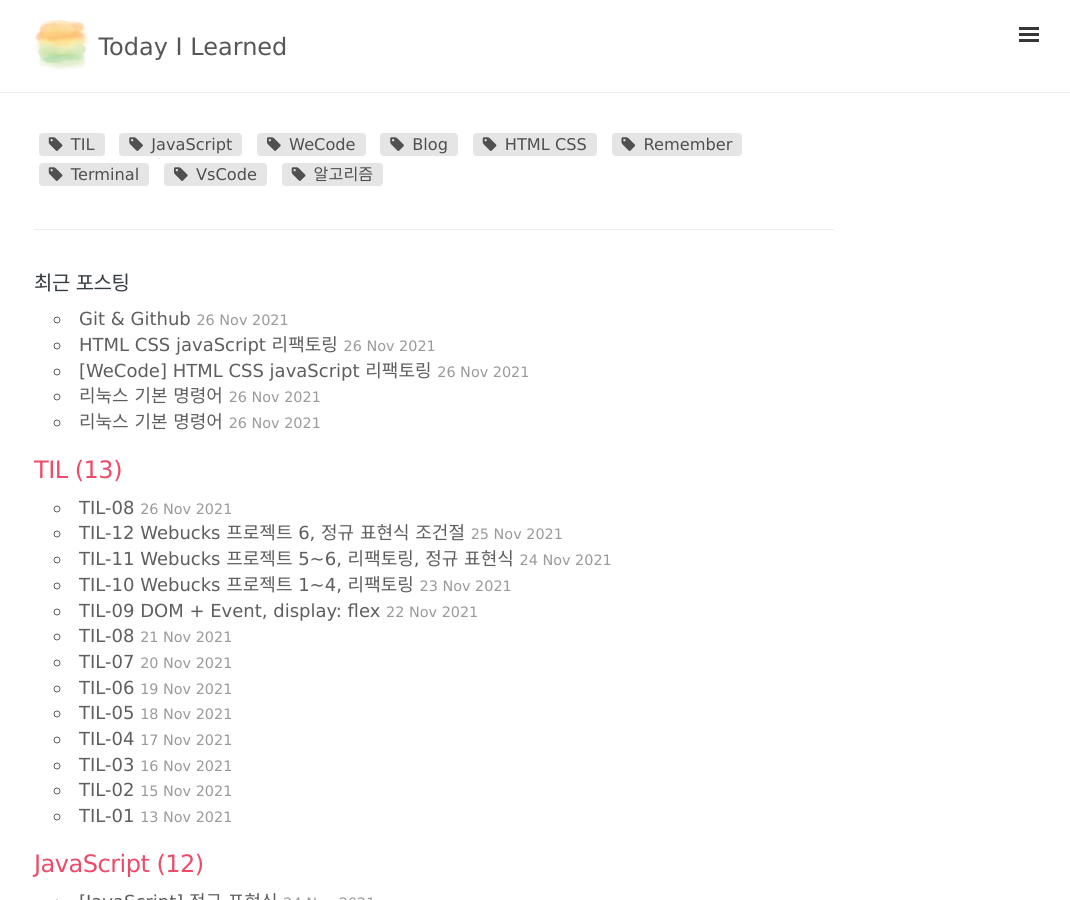
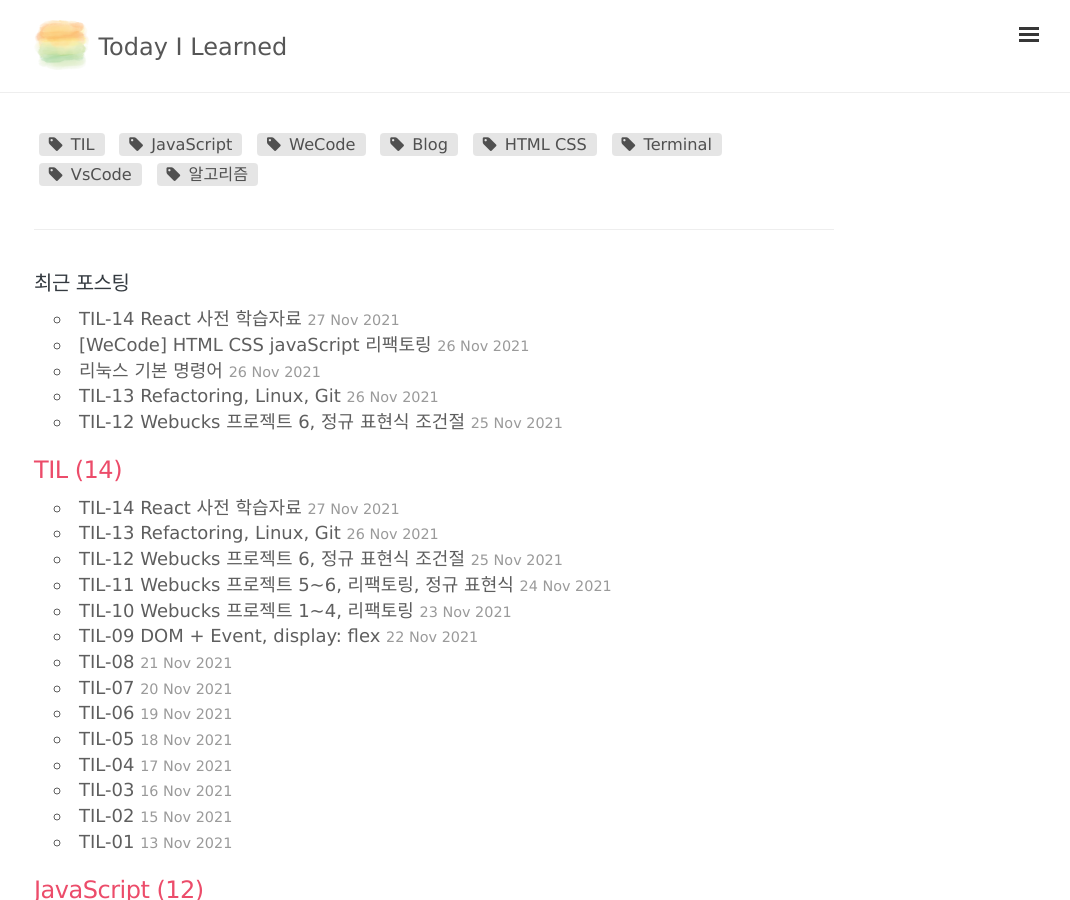
Before and after one commit to 1day1commit/1day1commit.github.io, a Jekyll site: the page built from index.html, in a window 1280 px wide and 900 px high. Shown: the whole window, without its empty margins (206-1276 px from the left). Built offline with Jekyll 4.4.1, drawn with Linux system fonts in a browser that asks for light colours; nearby versions of some CDN libraries; some of the changed lines change nothing that is shown; some of the changed text lies outside the part shown.

Commit message:
포스트 수정

````diff
--- a/_posts/TIL(Today I Learned)/2021-11-26-til-13.md
+++ b/_posts/TIL(Today I Learned)/2021-11-26-til-13.md
@@ -1,6 +1,6 @@
 ---
 layout: post
-title: 'TIL-08'
+title: 'TIL-13 Refactoring, Linux, Git'
 
 categories:
   - TIL
@@ -35,3 +35,5 @@
 <br>
 
 # 내일 할 것
+
+- [WeCode] React 사전 학습 자료 공부
--- /dev/null
+++ b/_posts/TIL(Today I Learned)/2021-11-27-til-14.md
@@ -0,0 +1,34 @@
+---
+layout: post
+title: 'TIL-14 React 사전 학습자료'
+
+categories:
+  - TIL
+
+tags:
+  - [TIL]
+
+toc: true
+
+permalink: /:title/
+
+date: 2021-11-27T14:05:32+0900
+last_modified_at: 2021-11-27T14:05:32+0900
+---
+
+<br>
+<br>
+
+# 오늘 할 것 (계획)
+
+- [WeCode] React 사전 학습자료 공부
+
+<br>
+
+# 오늘 한 일 (회고)
+
+
+
+<br>
+
+# 내일 할 것
--- a/_posts/remember/2021-11-26-remember-01.md
+++ /dev/null
@@ -1,40 +0,0 @@
----
-layout: post
-title: '리눅스 기본 명령어'
-
-categories:
-  - Remember
-
-tags:
-  - []
-
-toc: true
-
-permalink: /:title/
-
-date: 2021-11-26T15:33:47+0900
-last_modified_at: 2021-11-26T15:33:47+0900
----
-
-<br>
-<br>
-
-`cd (change directory)` 폴더 이동
-
-`ls (list segements)` 현재 경로 내 파일 목록 출력
-
-`pwd (print working directory)` 현재 경로 출력
-
-`mkdir / rmdir (make directory)` 디렉토리 생성 / 제거
-
-`rm (remove)` 파일 / 디렉토리 제거
-
-`cp (copy)` 파일 / 디렉토리 복사
-
-`mv (move)` 파일 / 디렉토리 이동
-
-`cat (concatenate)` 터미널에 파일 내용 출력
-
-`touch (touch)` 파일 생성 및 날짜정보 변경
-
-`chmod (change mode)` 파일 / 디렉토리 권한 설정
--- a/_posts/remember/2021-11-26-remember-02.md
+++ /dev/null
@@ -1,143 +0,0 @@
----
-layout: post
-title: 'HTML CSS javaScript 리팩토링'
-
-categories:
-  - Remember
-
-tags:
-  - [WeCode, Refactoring]
-
-toc: true
-
-permalink: /:title/
-
-date: 2021-11-26T16:53:59+0900
-last_modified_at: 2021-11-26T16:53:59+0900
----
-
-<br>
-<br>
-
-# 1. `console.log` 삭제
-
-테스트가 끝난 콘솔은 모두 지워주어야 합니다.
-`console.log` 는 테스르틀 할 때는 필수적이지만 최종 결과물에는 포함되면 안됩니다.
-
-`console.log` 는 테스트 용도 외에 코드에 어떤 영향도 미치지 않습니다. 하지만 코드의 가독성을 해칠 수 있습니다.
-
-또한 기존의 `console.log` 가 잔존한 상태로 새로운 테스트를 위해 `console.log` 를 추가했을 때 내가 진짜로 테스트 하고 싶은 값이 무엇인지 알기 어려워집니다.
-
-코드의 가독성, 다른 팀원들을 위한 기본적인 배려 차원에서 `console.log` 를 지우는 것은 **가장 기본적인 컨벤션입니다.**
-
-<br>
-
-# 2. id, class 명, 변수명, 함수명
-
-id, class, 변수, 함수의 이름에서 의미가 직관적으로 드러나게 작성해야합니다.
-
-또한 camelCase 컨벤션도 꼭 지켜주어야 합니다.
-
-코드는 쓰는 경우보다 읽히는 경우가 훨씬 많습니다!
-
-개발자가 보내는 시간 중 코드를 짜는 시간은 **10%** 밖에 안된다고 합니다. 나머지 **90%** 의 시간은 모두 코드를 읽고 해석하면서 보낸다고 합니다.
-
-그렇기 때문에 내가 짠 코드를 미래의 내가, 그리고 협업하는 다른 팀원들이 읽기 쉽게 만드는 일은 **가장 기본적이면서 가장 중요한 일** 입니다.
-
-<br>
-
-# 3. 들여 쓰기
-
-프로그래밍 언어에서 규칙성 있는 들여 쓰기는 가독성 측면에서 매우 중요합니다.
-
-<br>
-
-# 4. Semantic Tag 의 사용
-
-HTML 에는 다양한 태그가 존재하면 그 중에서도 Semantic Tag 를 적절하게 사용하는 것은 가독성과 SEO 측면에서 너무나 중요합니다.
-
-`<div>, <span>` 태그를 남발하기 보다는 상황에 맞게 적절한 태그를 사용해야 합니다.
-
-<br>
-
-# 5. img tag alt 속성
-
-`<img>` 태그를 사용할 때는 다음과 같은 이유로 반드시 alt 속성을 부여해주어야 합니다.
-
-1. 이미지가 로딩되지 않을 경우 alt 속성에 적힌 값이 보여집니다.
-2. 시각장애인의 경우 `alt` 속성을 통해 어떤 이미지가 보여지는지 알 수 있습니다.
-3. SEO 검색엔진 최적화에서 어떤 `img` 인지 인식하는 코드는 `alt` 속성입니다.
-
-**이런 이유로 `alt` 속성은 중요하기 때문에 `src` 속성보다 먼저 작성하는 것이 좋습니다.**
-
-<br>
-
-# 6. Self Closing Tag
-
-HTML 태그는 일반적으로 여는태그와 닫는태그로 이루어져 있습니다.
-
-하지만 열고 닫는 태그 없이 스스로 닫을 수 있는 Self Closing 태그들이 있습니다. 이런 태그들은 쓸데없이 열고 닫으면 가독성을 해칠수 있습니다.
-
-Self Closing 태그에는
-
-- `<br>`
-- `<hr>`
-- `<img>`
-- `<meta>`
-- `<link>`
-- `<input>`
-
-이 있습니다.
-
-<br>
-
-# 7. CSS 속성 순서
-
-CSS 속성은 레이아웃에 영향을 많이 주는 순서대로, 인접 속성끼리 묶어서 작성해주는게 좋습니다.
-
-우리가 작성한 수많은 CSS 속성들이 규칙없이 뒤섞여 있다면 원하는 속성이 어디에 있는지, 이 선택자에 어떤 속성이 적용되고 있는지 한눈에 파악하기 힘들어집니다.
-
-CSS 는 서로 영향을 미치는 구조로 이루어져 있고, 이 연관관계가 코드가 길어질수록 복잡해집니다.
-
-**이러한 이유로 CSS 유지보수가 JavaScript 유지보수보다 힘듭니다.**
-
-CSS 속성은 **레이아웃에 영향을 많이 주는 순서대로, 인접 속성끼리 묶어서 작성** 해 주는것이 좋습니다.
-
-권장되는 속성 순서는 아래와 같습니다.
-
-1. Layout Properties (display, position, float, clear)
-2. Box Model Properties (width, height, margin, padding)
-3. Visual Properties (color, background, border, box-shadow)
-4. Typography Properties (font-size, font-family, text-align, text-transform)
-5. Misc Properties (cursor, overflow, z-index)
-
-<br>
-
-# 8. 다른 CSS 선택자들 사이 한 줄 띄우기
-
-각자 다른 CSS 선택자들 사이에는 한 줄씩 공백을 주는 것이 가독성 측면에서 좋습니다.
-
-<br>
-
-# 9. 불필요한 style 속성 작성 지양
-
-불필요한 style 속성은 작성할 필요가 없습니다.
-
-1. block 요소에 불필요하게 `display: block;` 을 부여하는 것
-2. block 요소에 불필요하게 `width: 100%` 를 부여하는 것
-
-CSS 의 기본 동작 원리를 잘 이해하고, 각 HTML tag 들이 어떤 default css value 를 가지고 있는지 확인해서 불필요한 style 속성 작성을 지양해야 합니다.
-
-<br>
-
-# 10. 레이아웃은 bottom-up 방식으로 구성
-
-레이아웃을 구성할 때 부모요소의 높이를 미리 정해두고 자식요소의 크기를 정하는 top-down 방식이 아닌, 자식요소의 높이에 따라 부모요소의 높이가 유동적으로 결정되는 bottom-up 방식으로 구성해야 합니다.
-
-레이아웃을 구성할 때 부모요소의 크기를 고정적으로 정해둔다면 자식요소의 크기가 변함에 따라서 부모요소의 크기가 유동적으로 변하지 않습니다.
-
-이런 상황에서 만약 자식요소의 크기가 변해야 한다면 부모요소의 CSS 도 같이 수정해줘야 하는 불편함이 있습니다.
-
-이런 구성이 겹겹이 쌓인다면 추후에 CSS 유지보수가 매우 힘들어집니다.
-
-**CSS 유지보수가 JavaScript 유지보수보다 힘듭니다.**
--- a/_posts/remember/2021-11-26-remember-03.md
+++ /dev/null
@@ -1,95 +0,0 @@
----
-layout: post
-title: 'Git & Github'
-
-categories:
-  - Remember
-
-tags:
-  - []
-
-toc: true
-
-permalink: /:title/
-
-date: 2021-11-26T17:59:52+0900
-last_modified_at: 2021-11-26T17:59:52+0900
----
-
-<br>
-<br>
-
-# Checking the status (상태 확인)
-
-프로젝트 폴더 내 터미널에서 `git status` 명령어를 입력하면 repository 의 현재 상태를 확일할 수 있습니다.
-
-<br>
-
-# Staging files (Staging area 에 파일 추가하기)
-
-프로젝트 폴더에서 `git add` 라는 명령어를 통해 우리가 원하는 파일들을 staging area 에 추가할 수 있습니다.
-
-- 특정 파일 추가
-```
-git add file.js
-```
-
-- 여러개의 파일들 추가
-```
-git add file.js file2.js file3.js
-```
-
-- 파일을 각각 추가하지 않고 **모든 파일** 을 한번에 추가
-```
-git add .
-```
-
-<br>
-
-# Making commits (커밋 남기기)
-
-커밋은 특정 시간의 코드 스냅샷의 형태로 해당 repository 의 커밋 기록에 남게됩니다.
-
-`git commit -m "commit message"` 명령을 통해 커밋을 남길 수 있습니다.
-
-식별을 위해 큰 따옴표 안에 커밋 메세지를 작성합니다. 커밋 메세지는 repository 에 커밋하는 변경 사항을 설명하는 짧은 summary 여야 합니다.
-
-새 커밋을 남기려면 staging area 에 파일을 추가한 다음 커밋을 남기는 프로세스를 반복해야 합니다.
-
-`git status` 명령어를 통해 어떤 파일이 수정, 추가 또는 추적되지 않고 있는지 확인할 수 있습니다.
-{: .notice}
-
-<br>
-
-# Commit history
-
-프로젝트의 모든 커밋 내역을 보려면 `git log` 명령어를 입력하면 됩니다.
-
-`git log` 명령어를 통해 보여지는 log 는 각 커밋에 대한 자세한 정보를 담고 있습니다. (작성자, hash 값, 날짜와 시간, 커밋 메세지)
-
-<br>
-
-만약 특정 커밋 시점의 코드로 되돌리고 싶다면, 아래 명령어를 사용할 수 있습니다.
-
-```
-git checkout <commit-hash>
-```
-
-`<commit-hash>` 를 `git log` 에서 보이는 커밋의 실제 hash 값으로 대체해주어야 합니다.
-
-<br>
-
-# Ignoring files
-
-staging area 에 추가하고 싶지 않거나 git 에서 관리하지 않아도 되는 파일이 있다면 `.gitignore` 파일을 프로젝트 폴더에 생성해주면 됩니다.
-
-`.gitignore` 파일 안에 해당하는 파일명과 폴더명을 나열하면 됩니다. (각 파일, 폴더가 새로운 줄에 입력되어야 합니다.)
-
-```
-// .gitingnore 예시
-
-*.log
-**/*.backup.*
-node_moules
-bower_components
-```
````
